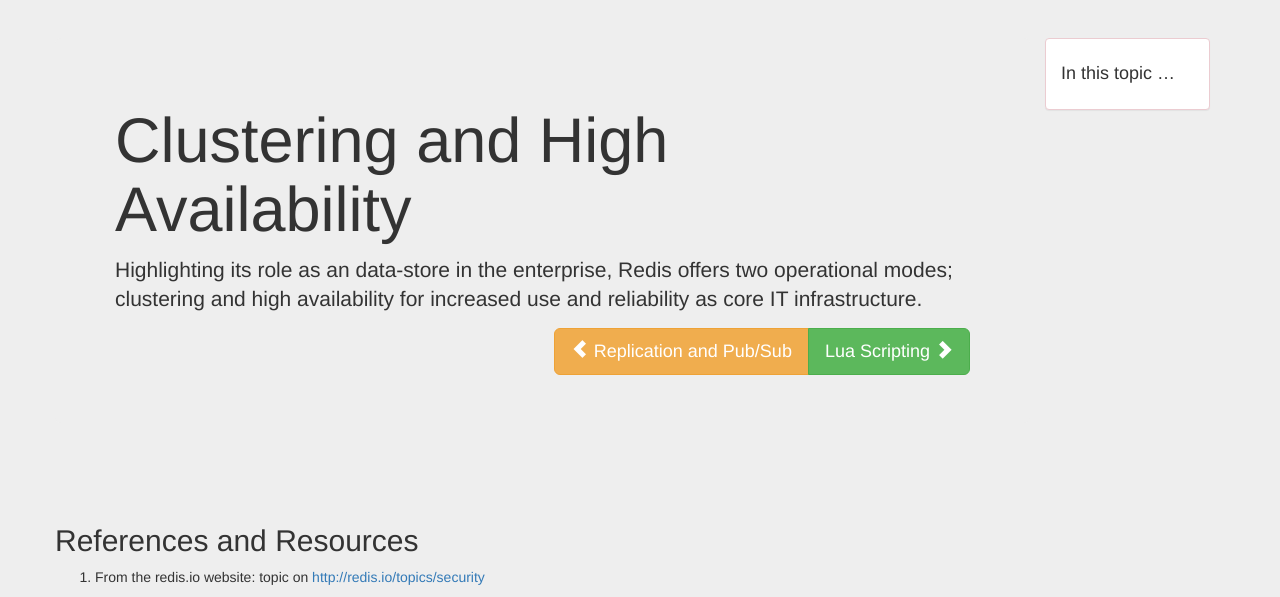
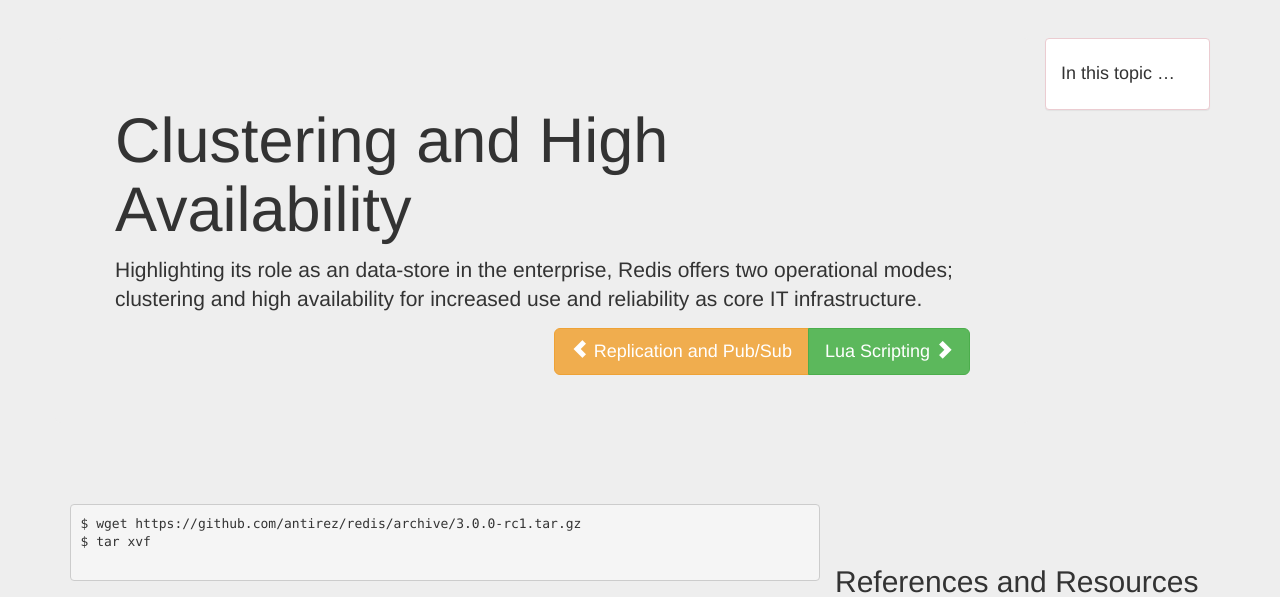
Before and after one commit to jermnelson/introduction-to-redis, a Flask app: page /clustering-and-ha in a window 1280 px wide. Shown: the part 322-919 px from the top of the page. Run offline with Flask 2, Linux system fonts and the light colour scheme; some libraries are stand-ins or nearby versions; grey boxes are pictures that could not be loaded.

Commit message:
Started work on cluster ha topic

```diff
--- a/templates/clustering-and-ha.html
+++ b/templates/clustering-and-ha.html
@@ -21,6 +21,15 @@
  </div>
 </div>
 <hr>
+<h2>
+<div class="row">
+ <div class="col-md-8">
+  <pre>
+$ wget https://github.com/antirez/redis/archive/3.0.0-rc1.tar.gz
+$ tar xvf
+ </div>
+</row>
+<hr>
 <div class="row">
  <h2>References and Resources</h2>
   <ol>
```
Also changed, not shown: 1 other file.
